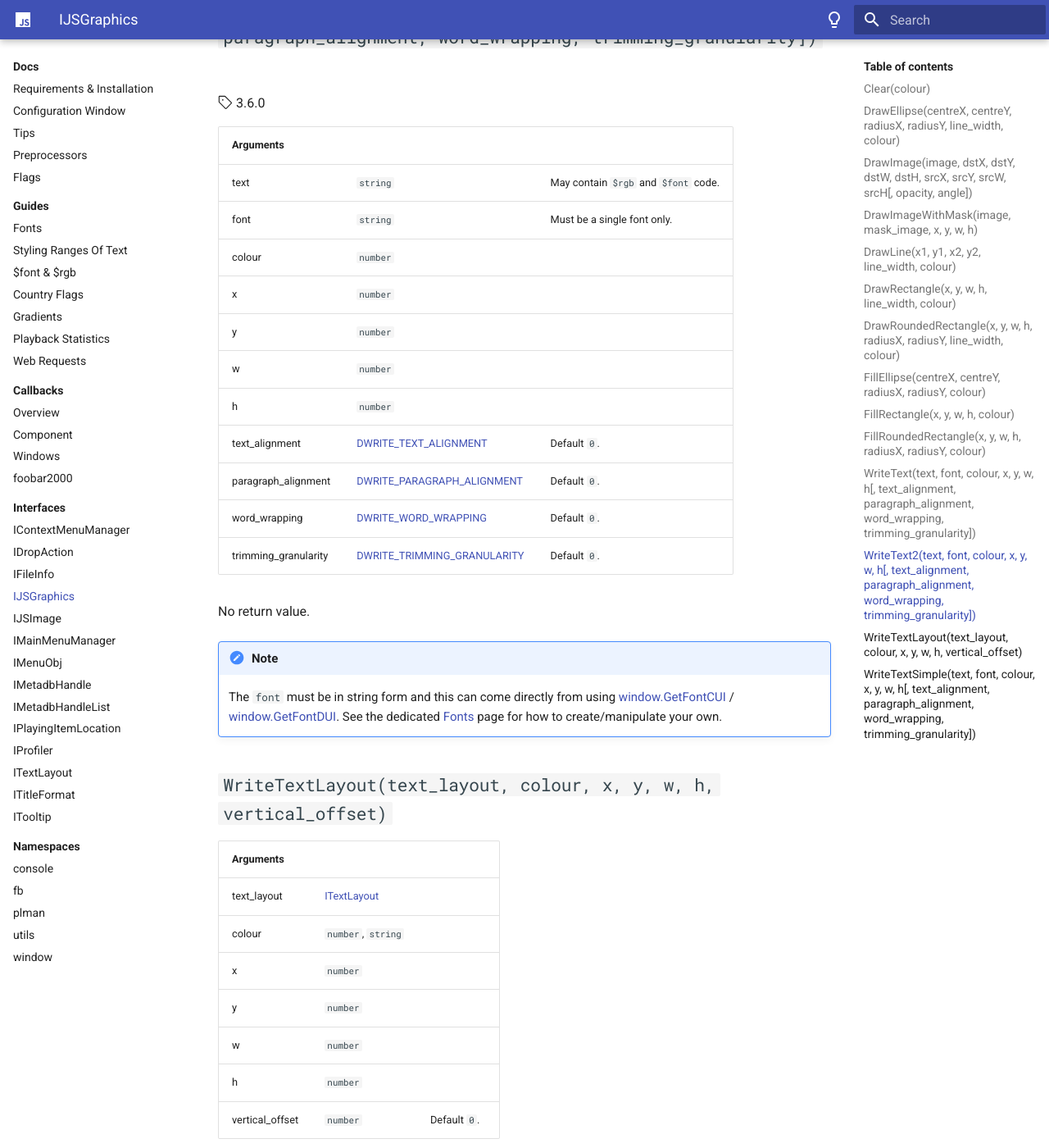
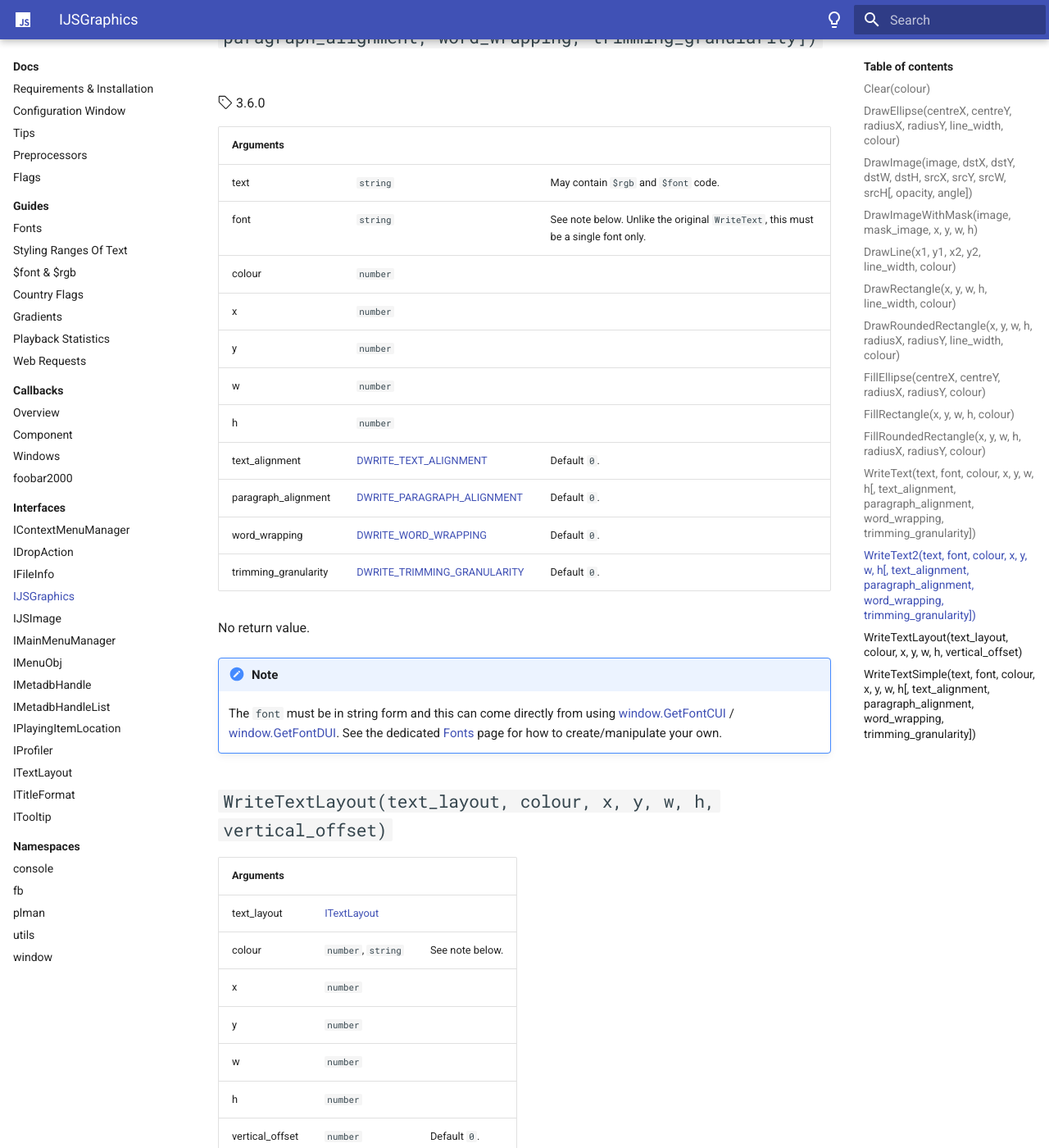
Before and after one commit to jscript-panel/jscript-panel.github.io, an MkDocs documentation site: the page built from docs/docs/interfaces/IJSGraphics.md, in a window 1280 px wide and 1400 px high, scrolled down 7770 px. Shown: the whole window at 82% size. Built offline with MkDocs 1.6.1 and Material for MkDocs 9.7.7, drawn with Linux system fonts in a browser that asks for light colours; some of the changed text lies outside the part shown.

Commit message:
Update `WriteText` notes

```diff
--- a/docs/docs/interfaces/IJSGraphics.md
+++ b/docs/docs/interfaces/IJSGraphics.md
@@ -203,7 +203,7 @@ No return value.
 |---|---|---|
 |text|`string`|As of component version `3.6.0`, this may contain `$rgb` code.
 |font|`string`|See note below.|
-|colour|`number`, `string`|
+|colour|`number`, `string`|See note below.|
 |x|`number`|
 |y|`number`|
 |w|`number`|
@@ -231,7 +231,7 @@ No return value.
 |Arguments|||
 |---|---|---|
 |text|`string`|May contain `$rgb` and `$font` code.
-|font|`string`|Must be a single font only.
+|font|`string`|See note below. Unlike the original `WriteText`, this must be a single font only.|
 |colour|`number`|
 |x|`number`|
 |y|`number`|
@@ -252,7 +252,7 @@ No return value.
 |Arguments|||
 |---|---|---|
 |text_layout|[ITextLayout](ITextLayout.md)|
-|colour|`number`, `string`|
+|colour|`number`, `string`|See note below.|
 |x|`number`|
 |y|`number`|
 |w|`number`|
@@ -273,7 +273,7 @@ See [utils.CreateTextLayout](../namespaces/utils.md#utilscreatetextlayouttext-fo
 |Arguments|||
 |---|---|---|
 |text|`string`|`$rgb` and `$font` code will be ignored.
-|font|`string`|Must be a single font only. Also, `Underline` and `Strikethrough` properties are not supported and will be ignored.
+|font|`string`|See note below. Must be a single font only. Also, `Underline` and `Strikethrough` properties are not supported and will be ignored.
 |colour|`number`|
 |x|`number`|
 |y|`number`|
```
Also changed, not shown: docs/docs/guides/styling-ranges-text.md (+8 -2 lines), docs/docs/namespaces/utils.md (+3 -0 lines).
